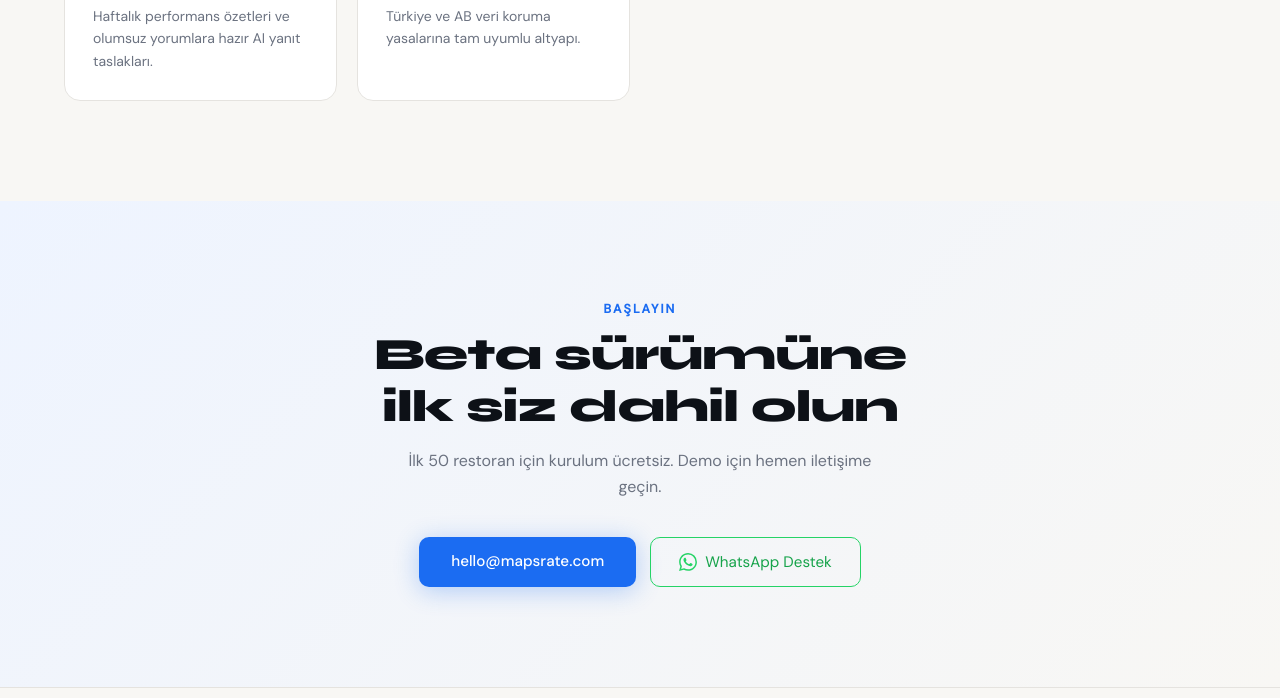
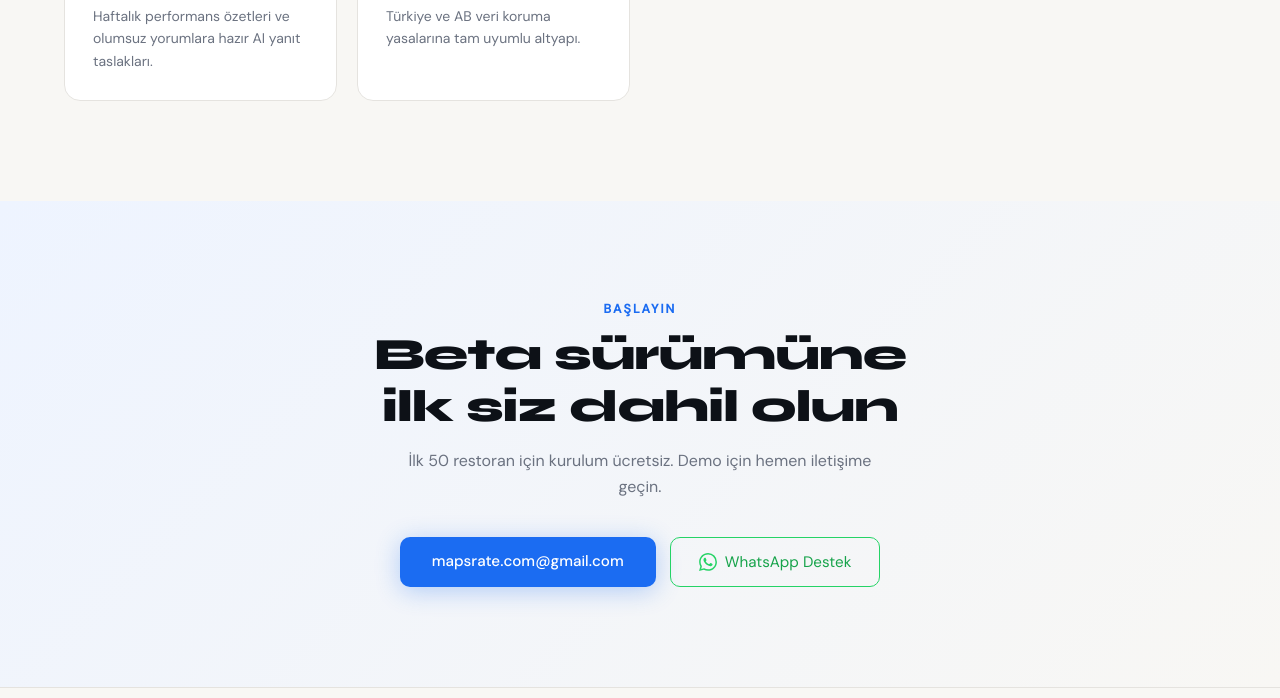
Before and after one commit to biiddiamvar-code/mapsrate-landing, a plain HTML site: page index.html in a window 1280 px wide. Shown: the part 3274-3972 px from the top of the page. Drawn offline with Linux system fonts and the light colour scheme.

Commit message:
mail adresi guncellendi

```diff
--- a/index.html
+++ b/index.html
@@ -585,10 +585,10 @@
     <span data-lang="ar">الإعداد مجاني لأول 50 مطعم. تواصل معنا الآن للحصول على عرض توضيحي.</span>
   </p>
   <div class="hero-actions">
-    <a class="btn-primary" href="mailto:hello@mapsrate.com">
-      <span data-lang="tr" class="visible">hello@mapsrate.com</span>
-      <span data-lang="en">hello@mapsrate.com</span>
-      <span data-lang="ar">hello@mapsrate.com</span>
+    <a class="btn-primary" href="mailto:mapsrate.com@gmail.com">
+      <span data-lang="tr" class="visible">mapsrate.com@gmail.com</span>
+      <span data-lang="en">mapsrate.com@gmail.com</span>
+      <span data-lang="ar">mapsrate.com@gmail.com</span>
     </a>
     <a class="btn-ghost" href="https://wa.me/905382875384?text=Merhaba, MapsRate uygulamanız hakkında bilgi almak istiyorum." target="_blank" rel="noopener"
        style="display:flex;align-items:center;gap:8px;border-color:#25D366;color:#16A34A;">
```
